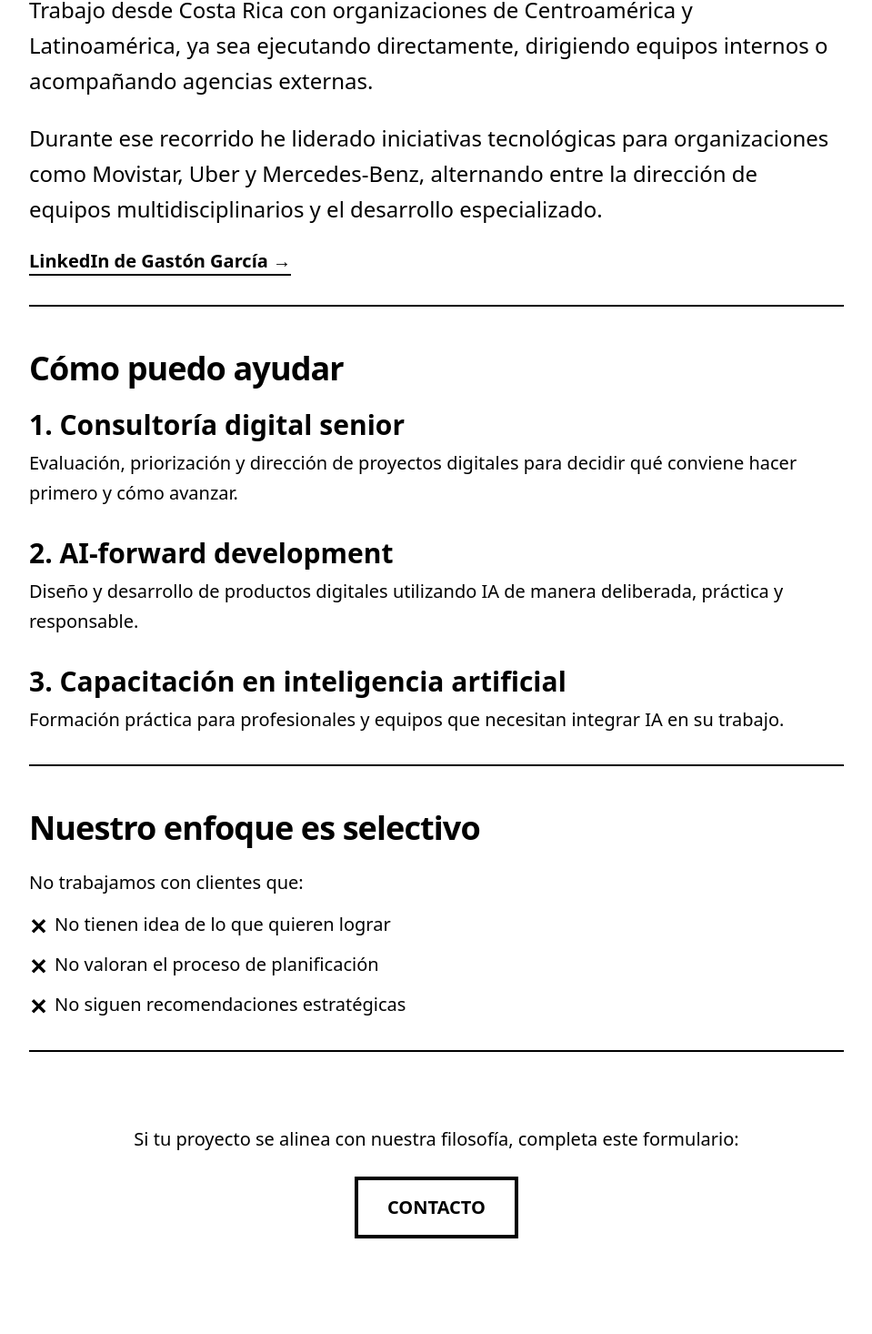
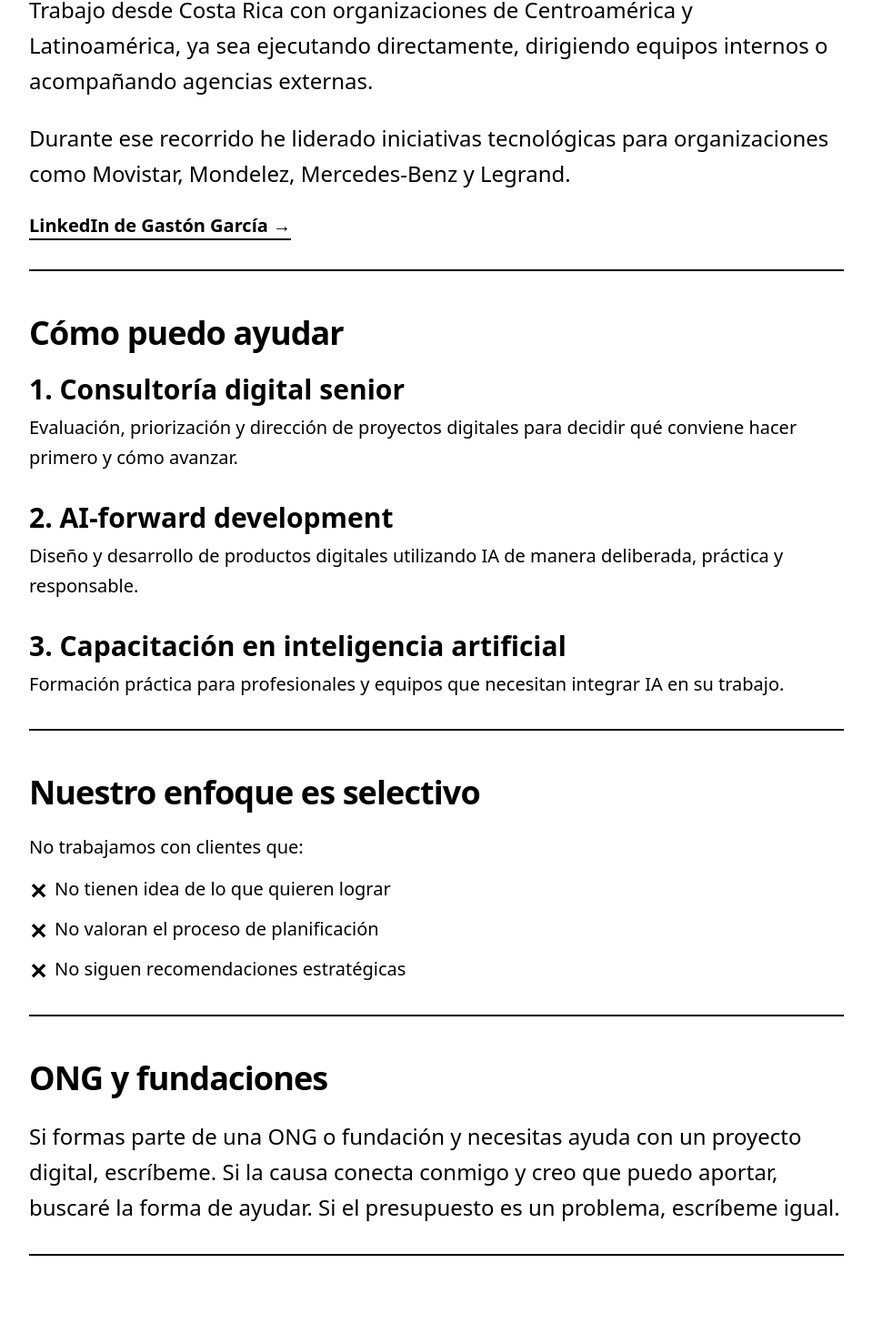
Before and after one commit to gastongarcia/creamos-digital, a Next.js app: page / in a window 1280 px wide. Shown: the part 800-2266 px from the top of the page at 91% size, without its empty margins (160-1119 px from the left). Before the commit the page ends 2241 px from the top, so only its background shows below. Built offline with nearby package versions, Linux system fonts and the light colour scheme.

Commit message:
Add nonprofit support invitation

```diff
--- a/app/page.tsx
+++ b/app/page.tsx
@@ -148,9 +148,7 @@ export default function Home() {
 
             <p className="text-xl md:text-2xl mb-6">
               Durante ese recorrido he liderado iniciativas tecnológicas para
-              organizaciones como Movistar, Uber y Mercedes-Benz, alternando
-              entre la dirección de equipos multidisciplinarios y el desarrollo
-              especializado.
+              organizaciones como Movistar, Mondelez, Mercedes-Benz y Legrand.
             </p>
 
             <Link
@@ -224,6 +222,19 @@ export default function Home() {
             </ul>
           </section>
 
+          <section className="border-b-2 border-black pb-8">
+            <h2 className="text-3xl md:text-4xl font-bold mb-6">
+              ONG y fundaciones
+            </h2>
+
+            <p className="text-xl md:text-2xl">
+              Si formas parte de una ONG o fundación y necesitas ayuda con un
+              proyecto digital, escríbeme. Si la causa conecta conmigo y creo
+              que puedo aportar, buscaré la forma de ayudar. Si el presupuesto
+              es un problema, escríbeme igual.
+            </p>
+          </section>
+
           <section className="text-center py-8">
             <p className="text-xl mb-6">
               Si tu proyecto se alinea con nuestra filosofía, completa este
```
